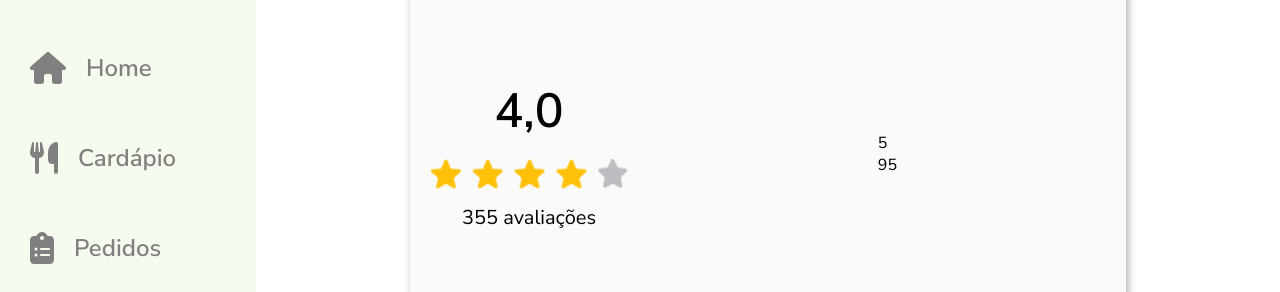
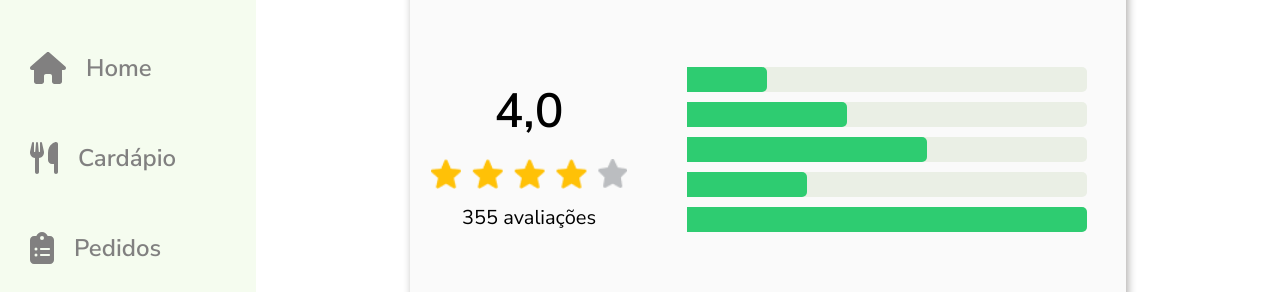
Before and after one commit to Xul14/SaveEats-Web, a React (Vite) app: page /menu/avaliacao in a window 1280 px wide. Shown: the part 126-418 px from the top of the page. Built offline with nearby package versions, Linux system fonts and the light colour scheme; no server answers.

Commit message:
Fazendo gráfico de avaliações

```diff
--- a/package.json
+++ b/package.json
@@ -16,10 +16,12 @@
     "@hookform/resolvers": "^3.3.1",
     "antd": "^5.9.1",
     "axios": "^1.5.0",
+    "chart.js": "^4.4.0",
     "date-fns": "^2.30.0",
     "dayjs": "^1.11.10",
     "firebase": "^10.4.0",
     "react": "^18.2.0",
+    "react-chartjs-2": "^5.2.0",
     "react-dom": "^18.2.0",
     "react-hook-form": "^7.46.1",
     "react-icons": "^4.11.0",
--- /dev/null
+++ b/src/components/BarAvaliacao/BarAvaliacao.css
@@ -0,0 +1,46 @@
+.bar-chart {
+    display: flex;
+    width: 100%;
+    margin: 0 auto;
+    max-width: 400px;
+    flex-direction: column;
+}
+
+.bar {
+    display: flex;
+    height: 25px;
+    color: #fff;
+    margin-bottom: 10px;
+    border-radius: 5px;
+    justify-content: space-between;
+    background-color:  rgba(144, 174, 110, 0.15);
+}
+
+.bar-label {
+    margin-left: 10px;
+    align-self: center;
+}
+
+.bar-fill {
+    width: 0;
+    padding: 5px;
+    color: #fff;
+    text-align: right;
+    border-radius: 0 5px 5px 0;
+    background-color: #488A27;
+    transition: width 0.3s ease-in-out;
+}
+
+.bar-label {
+    align-self: center;
+}
+
+.bar-fill {
+    background-color: #2ecc71;
+}
+
+.chart-background {
+    padding: 10px;
+    border-radius: 10px;
+    background-color: #f1f1f1;
+}
--- /dev/null
+++ b/src/components/BarAvaliacao/BarAvaliacao.jsx
@@ -0,0 +1,36 @@
+//Import React
+import React, { useState, useEffect } from "react";
+import './BarAvaliacao.css'
+
+const data = [
+    { label: 'Estrela 1', value: 4 },
+    { label: 'Estrela 2', value: 8 },
+    { label: 'Estrela 3', value: 12 },
+    { label: 'Estrela 4', value: 6 },
+    { label: 'Estrela 5', value: 20 },
+];
+
+export const BarAvaliacao = () => {
+    const max = Math.max(...data.map((item) => item.value));
+
+    return (
+
+        <div className="bar-chart">
+
+            {data.map((item, index) => (
+
+                <div className="bar" key={index}>
+
+                     {/* <div className="bar-label">{item.label}</div> */}
+
+                    <div className="bar-fill" style={{ width: `${(item.value / max) * 100}%` }}>
+                        {/* {item.value} */}
+                    </div>
+
+                </div>
+
+            ))}
+
+        </div>
+    );
+};
--- a/src/components/CardAvaliacao/CardAvaliacao.css
+++ b/src/components/CardAvaliacao/CardAvaliacao.css
@@ -7,7 +7,7 @@
 }
 
 .img-cliente{
-    height: 100px;
+    height: 90px;
     display: flex;
     justify-self: center;
     border-radius: 50%;
@@ -28,13 +28,14 @@
 .estrelas-num {
     align-items: center;
     display: flex;
-    gap: 10px;
+    gap: 2px;
 }
 
 .nota-av{
     color: #F5AC47;
     font-size: 1.3rem;
     font-weight: 600;
+    padding-right: 5px;
 }
 
 .estrelas-num img{
--- a/src/pages/Menu/AvaliacaoPage/AvaliacaoPage.jsx
+++ b/src/pages/Menu/AvaliacaoPage/AvaliacaoPage.jsx
@@ -7,10 +7,11 @@ import axios from 'axios'
 //Import css e components
 import "./AvaliacaoPage.css"
 import { MenuNavigation } from "../../../components/MenuNavigation/MenuNavigation";
+import { CardAvaliacao } from "../../../components/CardAvaliacao/CardAvaliacao";
 import { HeaderPages } from "../../../components/HeaderPages/Header";
+import { BarAvaliacao } from "../../../components/BarAvaliacao/BarAvaliacao";
 import img from './img/perfilcoments.png'
 import img2 from './img/estrelas.png'
-import { CardAvaliacao } from "../../../components/CardAvaliacao/CardAvaliacao";
 
 export function AvaliacaoPage() {
 
@@ -55,11 +56,13 @@ export function AvaliacaoPage() {
 
                             <div className="container_bars_estrelas">
 
-                                <div className="card">
+                                {/* <div className="card">
                                     <p className="avaliation_number">5</p>
                                     <div className="card_5"></div>
                                     <p className="avaliation_result">95</p>
-                                </div>
+                                </div> */}
+
+                                <BarAvaliacao/>
 
                             </div>
                         </div>
@@ -81,99 +84,6 @@ export function AvaliacaoPage() {
                         ))}
 
                     </div>
-
-
-                    {/* <div className="container_bigbig">
-
-                        <div className="card_av">
-
-                            <div className="container_av">
-                                <p className="tit_av">4,0</p>
-
-                                <img className="estrelass" src={img2} alt="" />
-
-
-                                <p className="titdesc_av">355 avaliações</p>
-                            </div>
-
-
-
-
-                            <div className="container_bars">
-
-                                <div className="card">
-                                    <p className="avaliation_number">5</p>
-                                    <div className="card_5"></div>
-                                    <p className="avaliation_result">95</p>
-                                </div>
-
-                                <div className="card">
-                                    <p className="avaliation_number">4</p>
-                                    <div className="card_5"></div>
-                                    <p className="avaliation_result">127</p>
-                                </div>
-                                <div className="card">
-                                    <p className="avaliation_number">3</p>
-                                    <div className="card_5"></div>
-                                    <p className="avaliation_result">80</p>
-                                </div>
-                                <div className="card">
-                                    <p className="avaliation_number">2</p>
-                                    <div className="card_5"></div>
-                                    <p className="avaliation_result">95</p>
-                                </div>
-                                <div className="card">
-                                    <p className="avaliation_number">1</p>
-                                    <div className="card_5"></div>
-                                    <p className="avaliation_result">22</p>
-                                </div>
-
-
-                            </div>
-
-                        </div>
-
-                        <p className="title_coments">20 avaliações encontradas</p>
-
-                        <div className="container_avaliacao">
-
-                            <div className="comentarios">
-
-                                <img className="imgperfil" src={img} alt="" />
-
-                                <div>
-
-                                    <p className="nome">Rafael Santos</p>
-
-                                    <div className="row">
-
-
-                                        <p className="avaliacao">5,0</p>
-
-                                        <img className="estrelas" src={img2} alt="" />
-
-                                    </div>
-
-
-
-                                </div>
-
-                                <p className="data">17/08/2023</p>
-
-
-
-                            </div>
-
-                            <p className="resposta">Muito bom! Comida de qualidade, ótimo atendimento e a comida chegou antes do tempo previsto.</p>
-
-                            <div className="linhaa"></div>
-
-
-                        </div>
-
-                    </div> */}
-
-
                 </div>
             </div>
         </div>
```
Also changed, not shown: 1 other file (tests, documents, lock files or other folders). Lines whose indentation alone changed are shown as unchanged.
